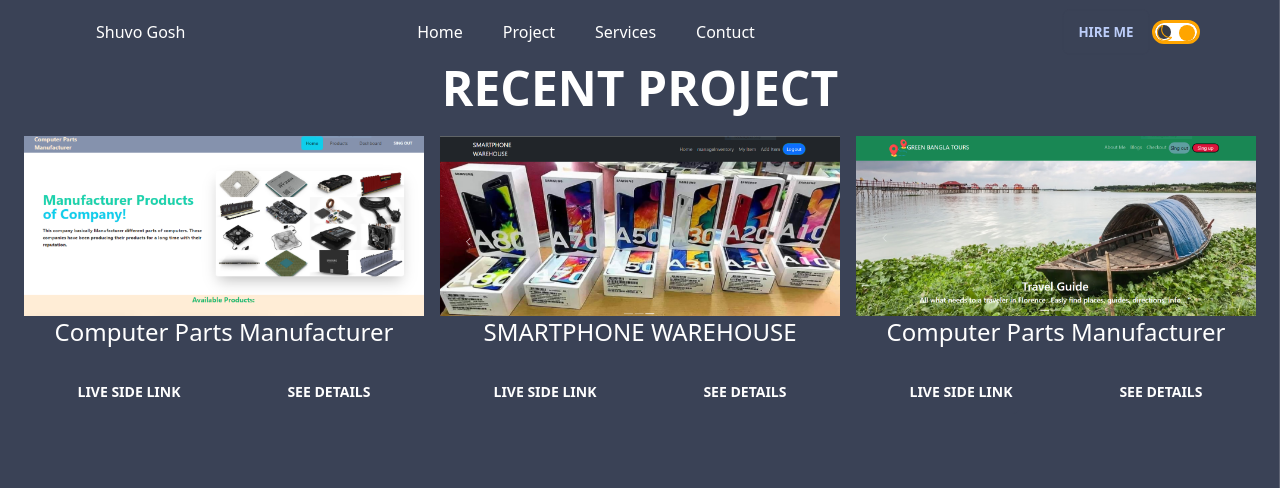
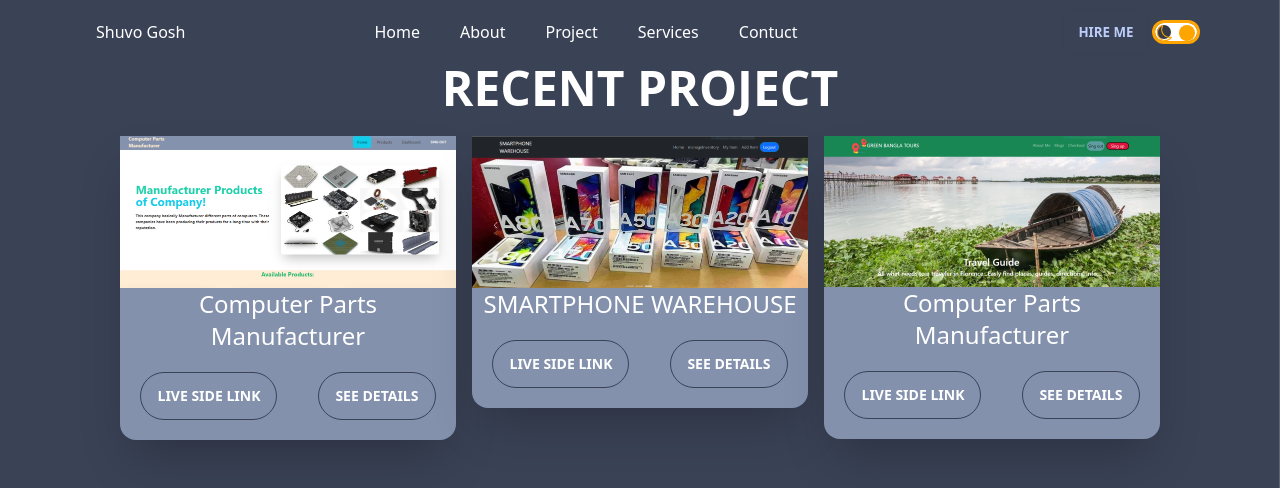
Before and after one commit to Shuvoghosh7/My-Portfolio, a React (Create React App) app: page /project in a window 1280 px wide. Shown: the top 488 px of the page. Built offline with nearby package versions, Linux system fonts and the light colour scheme.

Commit message:
add about section

```diff
--- a/src/App.js
+++ b/src/App.js
@@ -10,6 +10,7 @@
 import Contuct from './Pages/Contuct/Contuct';
 import { useContext } from 'react';
 import { themeContext } from './Context';
+import About from './Pages/About/About';
 
 function App() {
   const theme = useContext(themeContext);
@@ -28,6 +29,7 @@
           <Route path='/project2' element={<ProjectDetails2/>}/>
           <Route path='/project3' element={<ProjectDetails3/>}/>
           <Route path='/contuct' element={<Contuct/>}/>
+          <Route path='/about' element={<About/>}/>
         </Routes>
       </Navbar>
     </div>
--- a/src/Component/Navbar.js
+++ b/src/Component/Navbar.js
@@ -23,6 +23,7 @@
                             <div>
                                 <ul class="menu menu-horizontal gap-x-2 ">
                                     <li><Link to='/' className='rounded-lg'>Home</Link></li>
+                                    <li><Link to='/about' className='rounded-lg'>About</Link></li>
 
                                     <li><Link to='/project' className='rounded-lg'>Project</Link></li>
                                     <li><Link to='/services' className='rounded-lg'>Services</Link></li>
--- /dev/null
+++ b/src/Pages/About/About.js
@@ -0,0 +1,22 @@
+import React, { useContext } from 'react';
+import { themeContext } from '../../Context';
+import about from '../../img/about.png'
+import '../../Style/About.css'
+const About = () => {
+    const theme = useContext(themeContext);
+    const lightMode = theme.state.lightMode;
+    return (
+        <div className='lg:flex md:flex flex-row justify-center items-center my-6'>
+            <div className='basis-1/4 ml-12'>
+                <img src={about} alt="" />
+            </div>
+            <div className='basis-1/2'>
+                <h1 className='text-5xl my-3' style={{color:lightMode?"#9A1750":"white"}}>ABOUT ME</h1>
+                <p className='text-3xl my-2' style={{color:lightMode?"black":"#66FCF1"}}>Web Developer <span style={{color:lightMode?"#9A1750":"white"}}>& Designer</span></p>
+                <p className='text-justify' style={{color:lightMode?"black":"white"}}>I am a Front-end web developer.Being interested to explore  technologies I found web development as my passion. I am aspiring to bring that passion to a full-time role. While in love with JavaScript, my preference is to learn and adapt to popular frameworks, libraries, and packages in order to keep pace with the changing web environment.I can try to provide clean code & pixel perfect design.</p>
+            </div>
+        </div>
+    );
+};
+
+export default About;
--- a/src/Pages/Contuct/Contuct.js
+++ b/src/Pages/Contuct/Contuct.js
@@ -19,14 +19,11 @@
             });
     }
     return (
-        <div>
-            <p className='text-5xl my-16 text-center font-bold 'style={{color:lightMode?"#9A1750":"white"}}>CONTUCT</p>
+        <div className='my-20'>
             <div className=' lg:flex md:flex justify-around items-center'style={{color:lightMode?"#9A1750":"#116466"}}>
 
                 <div>
                     <h1 className='text-6xl'>CONTUCT ME</h1>
-
-
                 </div>
                 <div className='card flex-shrink-0 w-full max-w-sm shadow-2xl bg-base-100 my-5'>
                     <div class="card-body">
--- a/src/Pages/Home/Home.js
+++ b/src/Pages/Home/Home.js
@@ -1,4 +1,5 @@
 import React from 'react';
+import About from '../About/About';
 import Contuct from '../Contuct/Contuct';
 import Intro from '../Intro/Intro';
 import Project from '../Project/Project';
@@ -7,6 +8,7 @@
     return (
         <div>
             <Intro/>
+            <About/>
             <Project/>
             <Contuct/>
         </div>
--- a/src/Pages/Project/Project.js
+++ b/src/Pages/Project/Project.js
@@ -11,11 +11,11 @@
     const theme = useContext(themeContext);
     const lightMode = theme.state.lightMode;
     return (
-        <div className='mt-16'>
+        <div className='mt-16 lg:mx-24'>
             <p className='text-5xl  text-center font-bold' style={{color:lightMode?"#9A1750":"white"}}>RECENT PROJECT</p>
             <div className='grid lg:grid-cols-3 gap-4 mt-6 mx-6 my-6'>
                 <div>
-                    <div>
+                    <div className='card shadow-2xl pb-5'style={{background:lightMode?"#D4D9E3":"#8391AD"}}>
                         <img src={project1} alt="" />
                         <div>
                             <p className=' text-2xl text-center' style={{color:lightMode?"black":"white"}} >Computer Parts Manufacturer</p>
@@ -27,7 +27,7 @@
                     </div>
                 </div>
                 <div>
-                    <div>
+                    <div className='card shadow-2xl pb-5'style={{background:lightMode?"#D4D9E3":"#8391AD"}}>
                         <img src={project2} alt="" />
                         <div>
                             <p className='text-center text-2xl' style={{color:lightMode?"black":"white"}}>SMARTPHONE
@@ -41,7 +41,7 @@
                     </div>
                 </div>
                 <div>
-                    <div>
+                    <div className='card shadow-2xl pb-5'style={{background:lightMode?"#D4D9E3":"#8391AD"}}>
                         <img src={project3} alt="" />
                         <div>
                             <p className='text-center text-2xl' style={{color:lightMode?"black":"white"}}>Computer Parts Manufacturer</p>
--- a/tailwind.config.js
+++ b/tailwind.config.js
@@ -12,7 +12,7 @@
 
           "secondary": "#19D3AE",
 
-          "accent": "#FFEDD5",
+          "accent": "#8391AD",
 
           "neutral": "#3A4256",
 
```
Also changed, not shown: src/Style/About.css (added), src/img/about.png (added).
